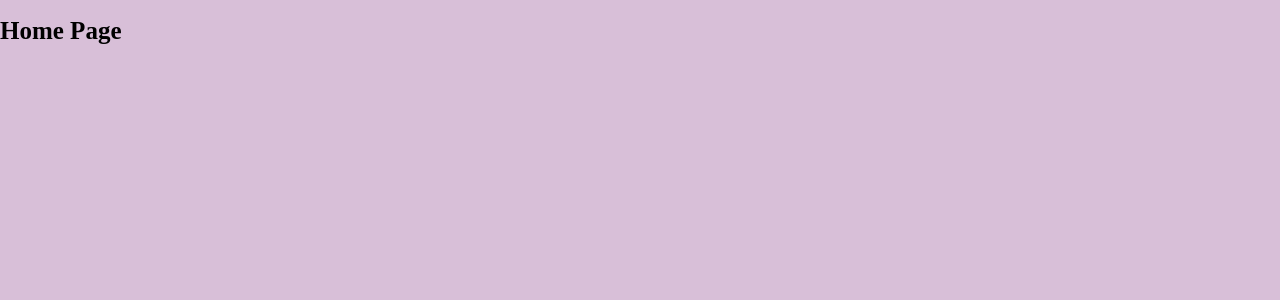
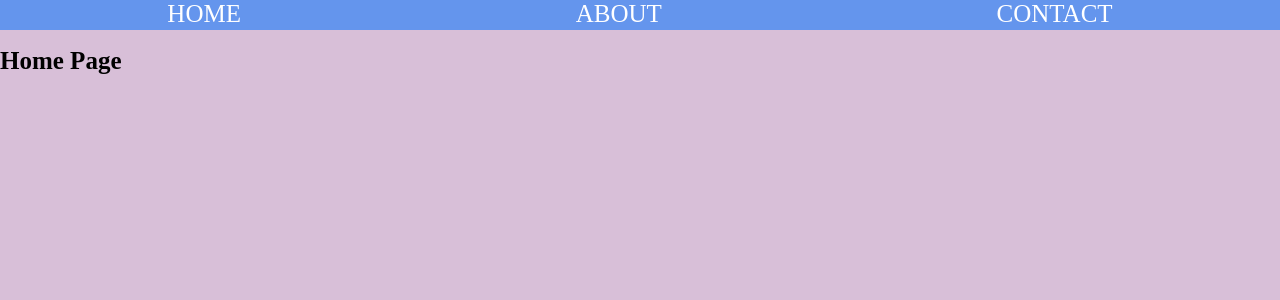
Before and after one commit to MikeTeachesCode/demo-4, a Flask app: page / in a window 1280 px wide. Before the commit the part shown is almost empty. Shown: the top 300 px of the page. Run offline with Flask 2, Linux system fonts and the light colour scheme.

Commit message:
finished navbar

```diff
--- a/static/css/layout.css
+++ b/static/css/layout.css
@@ -15,3 +15,18 @@ h1{
     font-size:25px;
     text-transform:capitalize;
 }
+
+/* FEATURE NAVBAR */
+nav{
+
+    display:flex;
+    justify-content:space-around;
+    background-color:cornflowerblue;
+    color:white;
+    height:30px;
+}
+nav a{
+    color:white;
+    font-size:25px;
+    text-transform:uppercase;
+}
--- a/templates/layout.html
+++ b/templates/layout.html
@@ -7,7 +7,11 @@
     </head>
     <body>
         {% block base %}
-
+         <nav>
+            <a href="/home">home</a>
+            <a href="/about">about</a>
+            <a href="/contact">contact</a>
+        </nav>
         {% endblock base %}
 
     </body>
```
Also changed, not shown: README.md.
